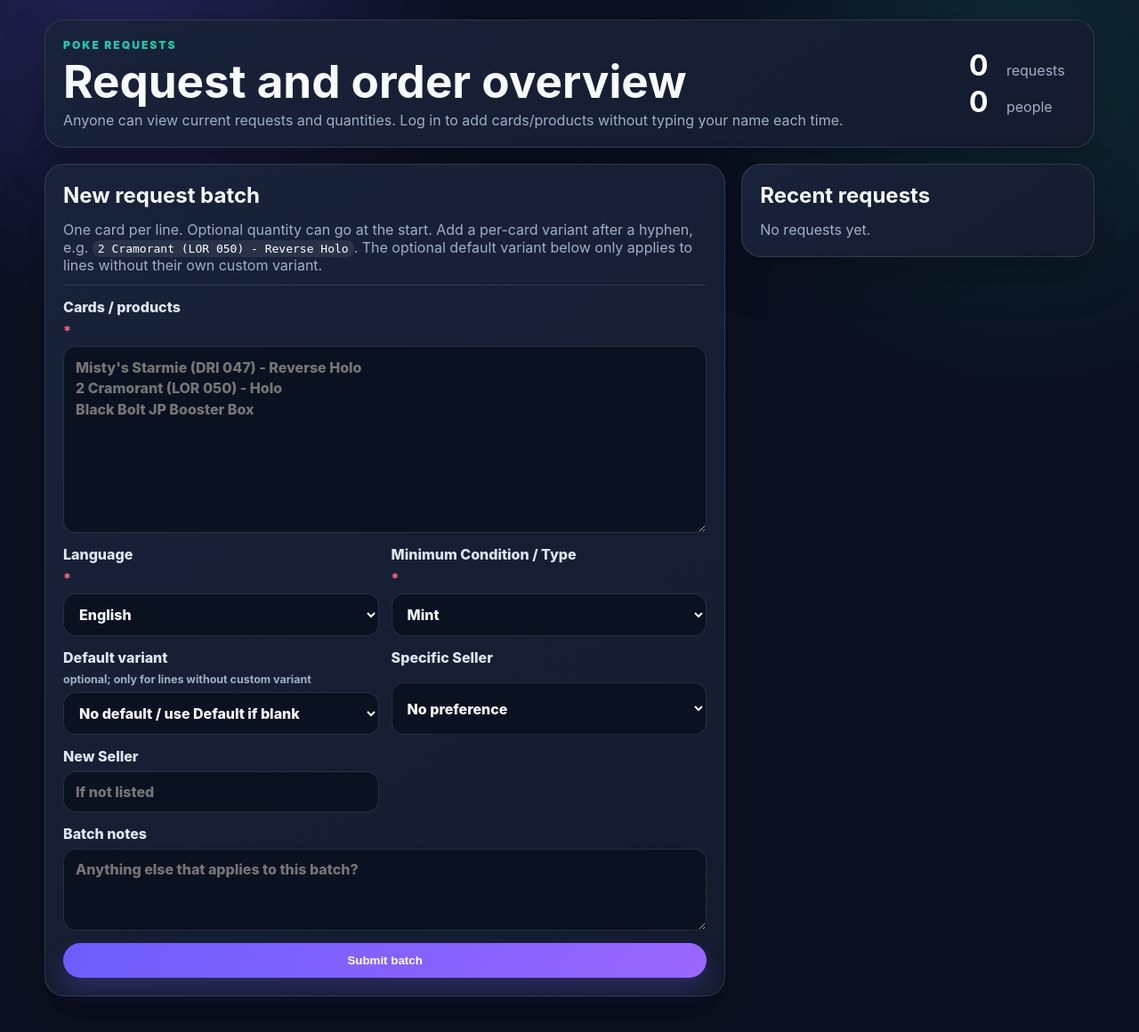
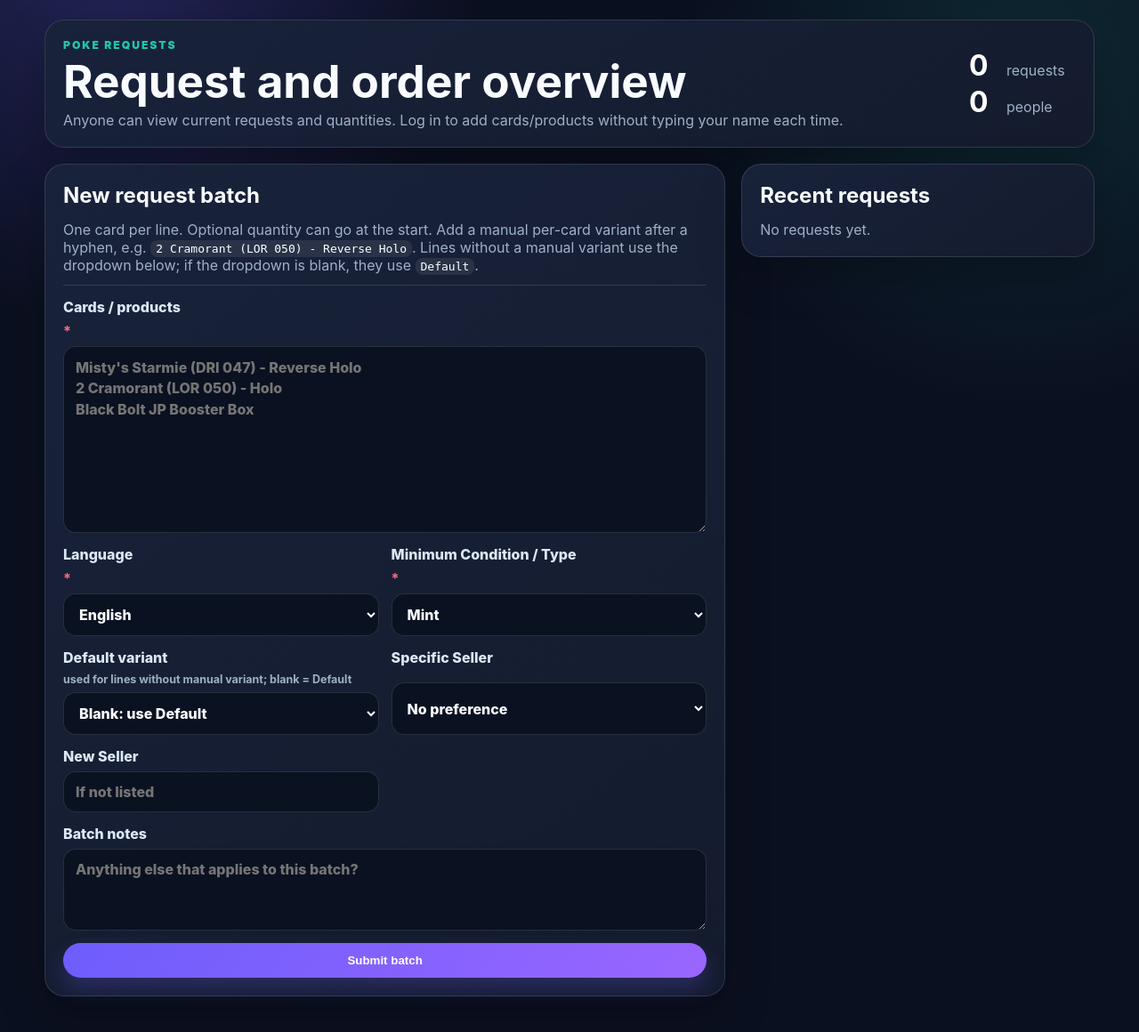
Before and after one commit to BorderM/PokemonOrders, a Flask app: page / in a window 1280 px wide. Shown: the part 50-1210 px from the top of the page at 89% size. Run offline with Flask 3, Linux system fonts and the light colour scheme; the visitor is signed in with stand-in values (Sample User, id 1); data comes from the database, SQL or seed files in the repository; data that the repository does not hold is empty.

Commit message:
Clarify variant dropdown precedence

```diff
--- a/templates/index.html
+++ b/templates/index.html
@@ -18,7 +18,7 @@
   <form class="card request-form bulk-form" method="post" action="{{ url_for('submit_request') }}">
     <div class="form-intro wide">
       <h2>New request batch</h2>
-      <p class="muted">One card per line. Optional quantity can go at the start. Add a per-card variant after a hyphen, e.g. <code>2 Cramorant (LOR 050) - Reverse Holo</code>. The optional default variant below only applies to lines without their own custom variant.</p>
+      <p class="muted">One card per line. Optional quantity can go at the start. Add a manual per-card variant after a hyphen, e.g. <code>2 Cramorant (LOR 050) - Reverse Holo</code>. Lines without a manual variant use the dropdown below; if the dropdown is blank, they use <code>Default</code>.</p>
     </div>
 
     <label class="wide">Cards / products <b>*</b>
@@ -27,7 +27,7 @@
 
     <label>Language <b>*</b><select required name="language">{% for item in languages %}<option>{{ item }}</option>{% endfor %}</select></label>
     <label>Minimum Condition / Type <b>*</b><select required name="minimum_condition">{% for item in conditions %}<option>{{ item }}</option>{% endfor %}</select></label>
-    <label>Default variant <span class="optional">optional; only for lines without custom variant</span><select name="variant"><option value="">No default / use Default if blank</option>{% for item in variants %}<option>{{ item }}</option>{% endfor %}</select></label>
+    <label>Default variant <span class="optional">used for lines without manual variant; blank = Default</span><select name="variant"><option value="">Blank: use Default</option>{% for item in variants %}<option>{{ item }}</option>{% endfor %}</select></label>
     <label>Specific Seller<select name="seller"><option value="">No preference</option>{% for item in sellers %}<option>{{ item }}</option>{% endfor %}</select></label>
     <label>New Seller<input name="new_seller" placeholder="If not listed"></label>
     <label class="wide">Batch notes<textarea name="notes" placeholder="Anything else that applies to this batch?"></textarea></label>
```
Also changed, not shown: tests/test_app.py (+1 -0 lines), README.md.
